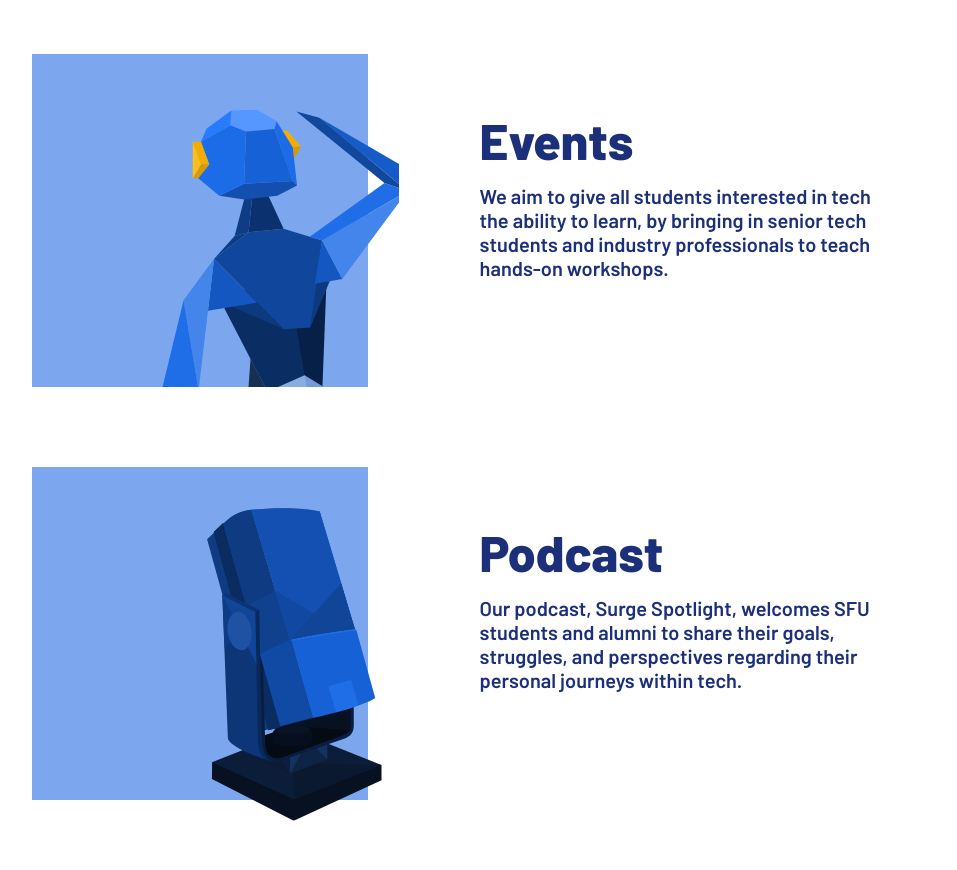
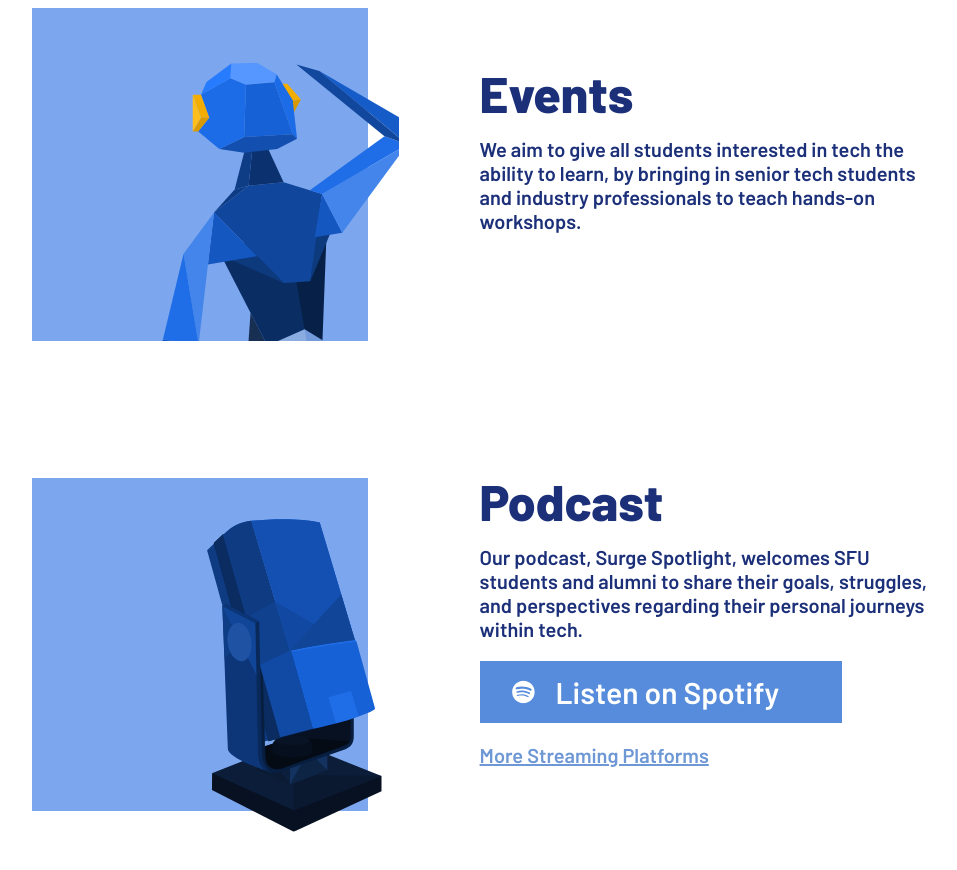
Before and after one commit to sfusurge/surge_website, a React (Create React App) app: page /path in a window 1280 px wide. Shown: the part 580-1450 px from the top of the page, without its empty margins (58-1015 px from the left). Built offline with nearby package versions, Linux system fonts and the light colour scheme.

Commit message:
Activity List Completed

```diff
--- a/src/components/Activity.js
+++ b/src/components/Activity.js
@@ -1,5 +1,6 @@
 import ActivityImage from './ActivityImage.js'
 import styles from '../css/Activity.module.css'
+import spotifyIcon from '../assets/spotify-icon.svg'
 
 const Activity = props => {
   return (
@@ -14,6 +15,31 @@ const Activity = props => {
       <div className={styles.text}>
         <p className={styles.textTitle}>{props.textTitle}</p>
         <p className={styles.textBody}>{props.textBody}</p>
+        {props.textTitle === 'Podcast' && (
+          <>
+            <div className={styles.btn}>
+              <a
+                className={styles.link}
+                href="https://open.spotify.com/show/5GAuw7brERfbZSfnKpURvE?si=09bf7b886d3a448b"
+              >
+                <div className={styles.verticalAlign}>
+                  <img
+                    className={styles.spotifyIcon}
+                    src={spotifyIcon}
+                    alt="spotifyIcon"
+                  ></img>
+                  <p className={styles.btnContent}>Listen on Spotify</p>
+                </div>
+              </a>
+            </div>
+            <a
+              className={styles.streamingLink}
+              href="https://open.spotify.com/show/5GAuw7brERfbZSfnKpURvE?si=09bf7b886d3a448b"
+            >
+              More Streaming Platforms
+            </a>
+          </>
+        )}
       </div>
     </div>
   )
--- a/src/components/ActivityList.js
+++ b/src/components/ActivityList.js
@@ -32,7 +32,7 @@ const activities = [
 
 const ActivityList = props => {
   return (
-    <div>
+    <>
       <p className={styles.title}>Here's what we're up to!</p>
       {activities.map((label, i) => (
         <Activity
@@ -43,7 +43,7 @@ const ActivityList = props => {
           styling={label.style}
         />
       ))}
-    </div>
+    </>
   )
 }
 
--- a/src/css/Activity.module.css
+++ b/src/css/Activity.module.css
@@ -17,14 +17,48 @@
 
 .textBody {
   margin: 0;
-  margin-right: 11%;
   font: var(--font-text-body);
   color: var(--color-text-body);
 }
 
 .text {
-  margin-left: 11%;
-  width: 100%;
+  margin: 0 11%;
+  width: auto;
+}
+
+.btn {
+  margin: 20px 0;
+  background-color: var(--color-button-primary);
+}
+
+.link {
+  cursor: pointer;
+  text-decoration: none;
+}
+
+.streamingLink {
+  cursor: pointer;
+  text-decoration: underline;
+  font: var(--font-text-body);
+  color: var(--color-button-secondary);
+}
+
+.verticalAlign {
+  display: flex;
+  flex-direction: row;
+  justify-content: center;
+  vertical-align: center;
+  padding: 13px 0;
+}
+
+.spotifyIcon {
+  padding-right: 7%;
+}
+
+.btnContent {
+  margin: 0;
+  font: var(--font-spotify-btn);
+  color: #ffffff;
 }
 
 @media only screen and (min-width: 600px) {
@@ -38,9 +72,24 @@
     margin-left: 7%;
     margin-bottom: 0;
   }
+
+  .btn {
+    width: max(362px, 80%);
+  }
+
+  .btnContent {
+    text-align: center;
+  }
   .text {
     margin-left: 0%;
     margin-right: 23%;
     padding-bottom: 8%;
+    width: 100%;
+  }
+
+  .verticalAlign {
+    justify-content: flex-start;
+    margin-left: 9%;
+    margin-right: 11%;
   }
 }
--- a/src/css/ActivityList.module.css
+++ b/src/css/ActivityList.module.css
@@ -1,7 +1,8 @@
 .title {
+  margin: 0;
   margin-bottom: 19px;
   text-align: center;
-  font: var(--font-body-title);
+  font: var(--font-body-secondTitle);
   color: var(--color-text-body);
 }
 
--- a/src/index.css
+++ b/src/index.css
@@ -8,8 +8,10 @@
   --font-header: 700 24px Barlow;
   --font-body-heading: 600 36px Barlow;
   --font-body-title: 600 20px Barlow;
+  --font-body-secondTitle: 600 20px Barlow;
   --font-text-body: 400 16px Barlow;
   --font-upcomingEvent-date: 600 30px Barlow;
+  --font-spotify-btn: 600 20px Barlow;
 }
 
 @media only screen and (min-width: 600px) {
@@ -18,8 +20,10 @@
     --font-body-heading: 600 64px Barlow;
     --font-body-subheading: 800 30px Barlow;
     --font-body-title: 800 50px Barlow;
+    --font-body-secondTitle: 600 64px Barlow;
     --font-text-body: 600 20px Barlow;
     --font-upcomingEvent-date: 600 60px Barlow;
+    --font-spotify-btn: 600 30px Barlow;
   }
 }
 
```
